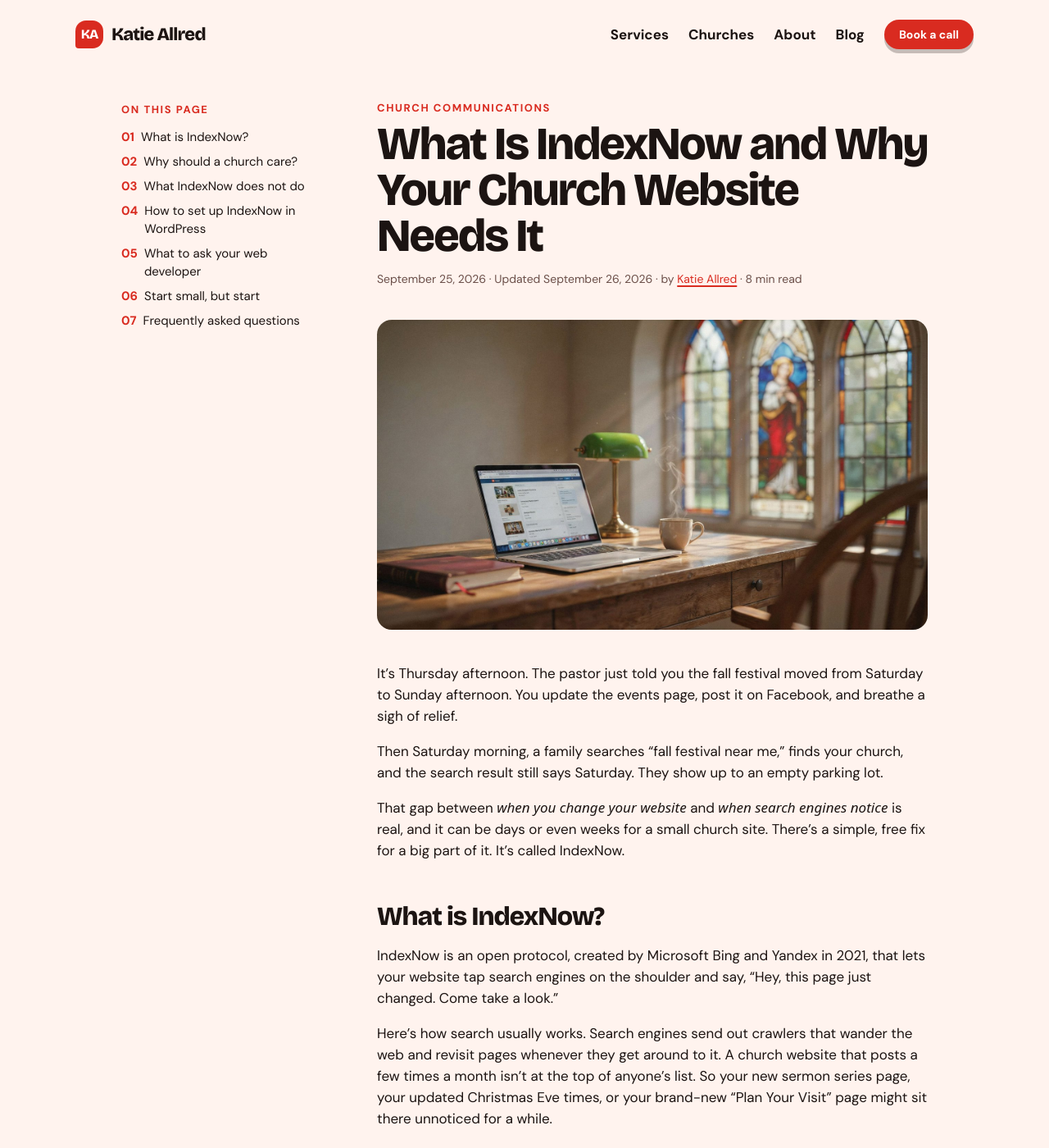
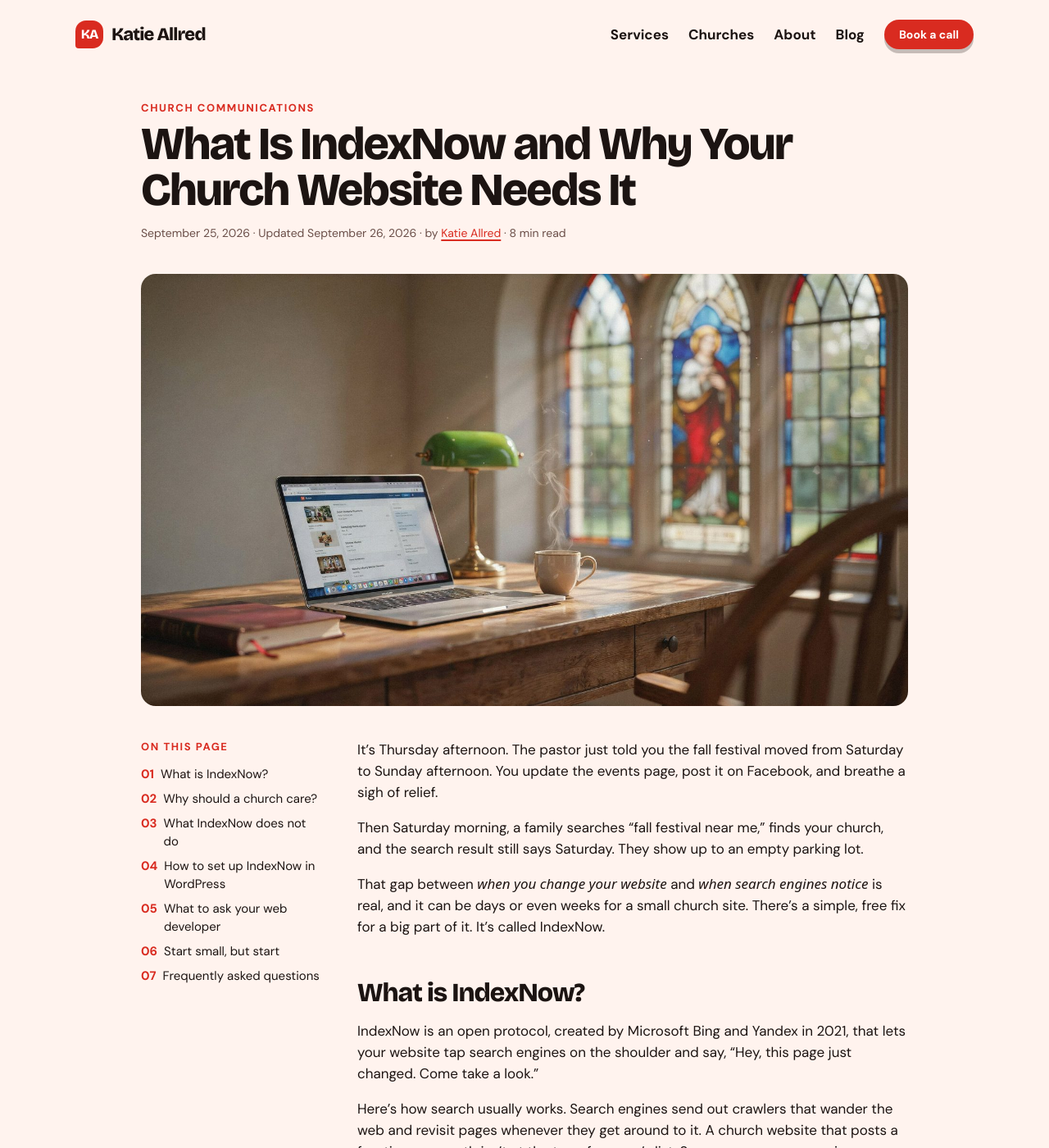
Before and after one commit to katiejallred/personal, a Jekyll site: the page built from _posts/2026-09-25-what-is-indexnow-and-why-your-church-website-needs-it.md, in a window 1280 px wide and 1400 px high. Shown: the whole window at 82% size. Built offline with Jekyll 4.4.1, drawn with Linux system fonts in a browser that asks for light colours; some web fonts are replaced.

Commit message:
Widen the table-of-contents post layout and highlight the current section (#69)
On wide screens the title and featured image now run across the full
width, and the contents column starts beside the article text, so the
two columns line up. A small script marks the section being read
(aria-current) as you scroll. Narrow screens and posts without toc are
unchanged.


Claude-Session: https://claude.ai/code/session_013n65KeLtWfY3nD9ALHosnF

Co-authored-by: Claude Opus 5.5 <noreply@anthropic.com>

```diff
--- a/assets/css/main.css
+++ b/assets/css/main.css
@@ -684,12 +684,19 @@ code, pre, kbd, samp {
   scroll-margin-top: var(--space-4);
 }
 
+.article-toc a[aria-current] {
+  color: var(--red);
+  font-weight: 700;
+}
+
+/* Wide screens: title and featured image run across the top; the contents
+   column starts beside the article text and stays in view while reading. */
 @media (min-width: 1100px) {
   .article.has-toc {
-    max-width: calc(var(--measure) + 15rem + var(--space-8) + 2 * var(--gutter));
+    max-width: calc(var(--measure) + 14rem + var(--space-6) + 2 * var(--gutter));
     display: grid;
-    grid-template-columns: 15rem minmax(0, var(--measure));
-    column-gap: var(--space-8);
+    grid-template-columns: 14rem minmax(0, var(--measure));
+    column-gap: var(--space-6);
     align-items: start;
   }
 
@@ -697,18 +704,26 @@ code, pre, kbd, samp {
     grid-column: 2;
   }
 
+  .has-toc > header,
+  .has-toc > .article-image {
+    grid-column: 1 / -1;
+  }
+
   .has-toc > .article-toc {
     grid-column: 1;
-    grid-row: 1 / span 4;
+    grid-row: 3 / span 2;
     position: sticky;
     top: var(--space-4);
     max-height: calc(100vh - 2 * var(--space-4));
     overflow-y: auto;
-    margin-top: 0;
     padding: 2px 4px;
     margin-left: -4px;
     background: none;
     box-shadow: none;
+  }
+
+  .has-toc:not(:has(> .article-image)) > .article-toc {
+    grid-row: 2 / span 2;
   }
 }
 
```
Also changed, not shown: _layouts/post.html (+24 -0 lines).
